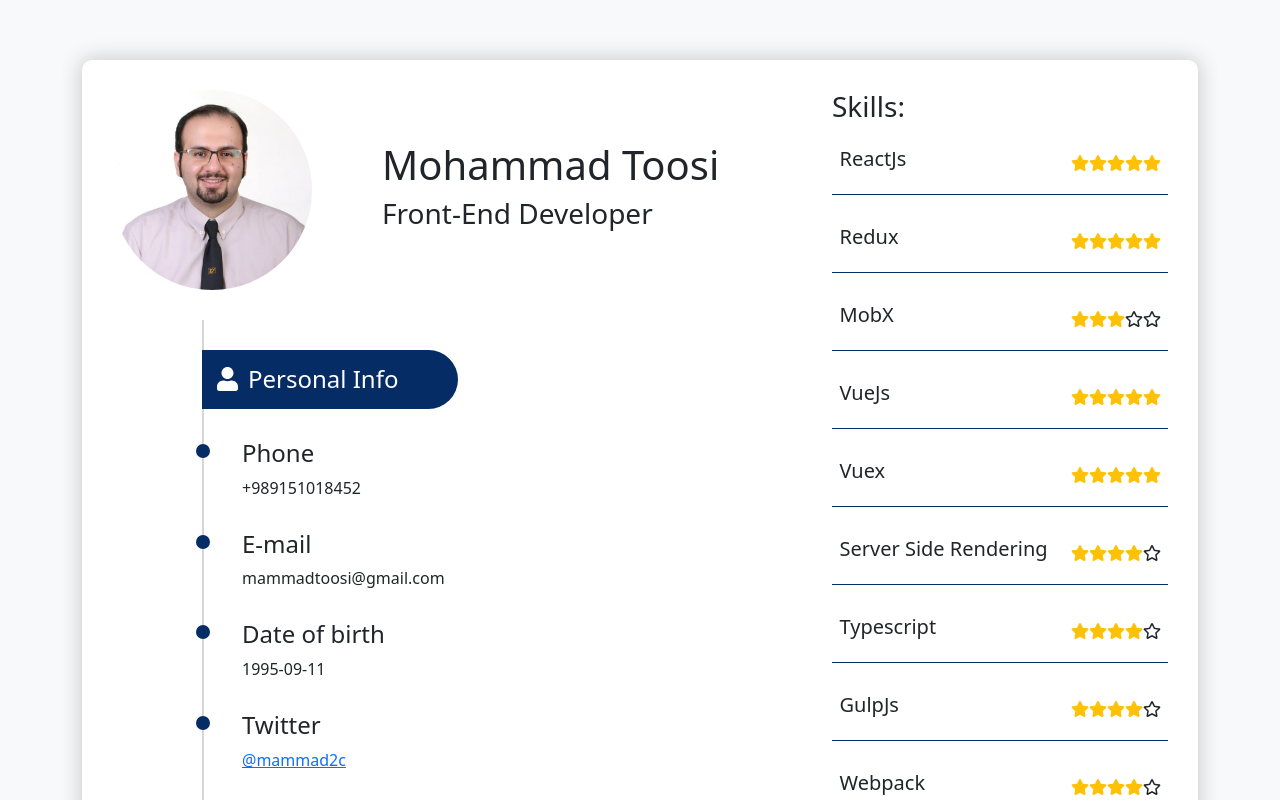
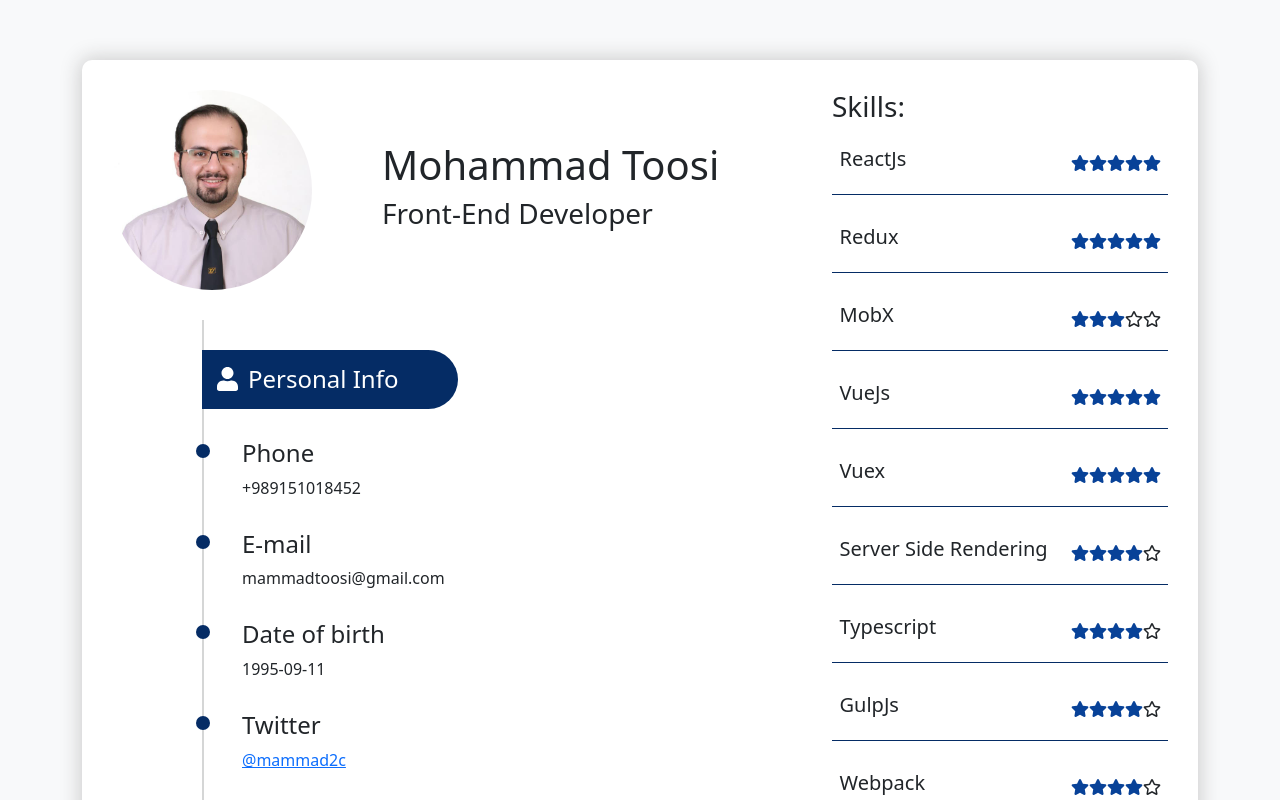
Before and after one commit to mammad2c/mammad2c.github.io, a React (Create React App) app: page / in a window 1280 px wide. Shown: the top 800 px of the page. Built offline with nearby package versions, Linux system fonts and the light colour scheme.

Commit message:
removed yellow from skillbox

```diff
--- a/src/components/Skills/Skills.scss
+++ b/src/components/Skills/Skills.scss
@@ -14,6 +14,6 @@
   }
 
   &__rate-full {
-    color: $yellow;
+    color: $blue-700;
   }
 }
```
